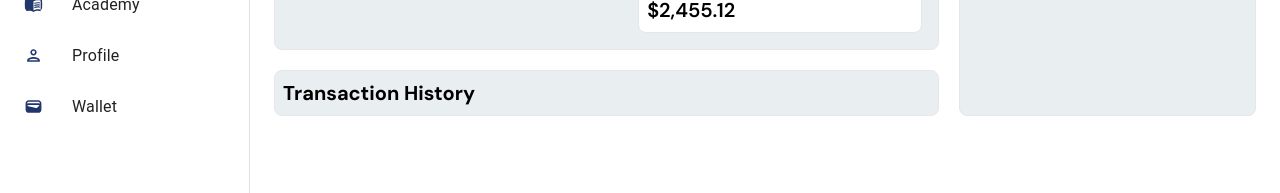
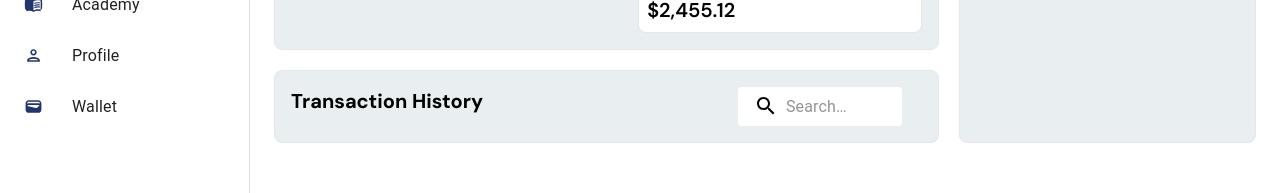
Before and after one commit to diptomahin/nextrade, a Next.js app: page /dashboard/wallet in a window 1280 px wide. Shown: the part 315-508 px from the top of the page. Built offline with nearby package versions, Linux system fonts and the light colour scheme; no server answers; sample sign-in values are in the browser's storage.

Commit message:
added search field

```diff
--- a/app/dashboard/wallet/page.jsx
+++ b/app/dashboard/wallet/page.jsx
@@ -1,7 +1,9 @@
 "use client"
 
-import Button from "@/components/library/Button/Button";
-import Container from "@/components/library/Container";
+import * as React from 'react';
+import { styled, alpha } from '@mui/material/styles';
+import InputBase from '@mui/material/InputBase';
+import SearchIcon from '@mui/icons-material/Search';
 import BorderColorIcon from '@mui/icons-material/BorderColor';
 import AddIcon from '@mui/icons-material/Add';
 import VisibilityOffOutlinedIcon from '@mui/icons-material/VisibilityOffOutlined';
@@ -10,7 +12,49 @@ import FileDownloadOutlinedIcon from '@mui/icons-material/FileDownloadOutlined';
 import CardTravelOutlinedIcon from '@mui/icons-material/CardTravelOutlined';
 import FileUploadOutlinedIcon from '@mui/icons-material/FileUploadOutlined';
 import AvTimerOutlinedIcon from '@mui/icons-material/AvTimerOutlined';
+import Container from '@/components/library/Container';
+import Button from '@/components/library/Button/Button';
 
+const Search = styled('div')(({ theme }) => ({
+    position: 'relative',
+    borderRadius: theme.shape.borderRadius,
+    backgroundColor: theme.palette.common.white,
+    '&:hover': {
+        backgroundColor: alpha(theme.palette.common.white, 0.25),
+    },
+    marginLeft: 0,
+    width: '100%',
+    [theme.breakpoints.up('sm')]: {
+        marginLeft: theme.spacing(1),
+        width: 'auto',
+    },
+}));
+
+const SearchIconWrapper = styled('div')(({ theme }) => ({
+    padding: theme.spacing(0, 2),
+    height: '100%',
+    position: 'absolute',
+    pointerEvents: 'none',
+    display: 'flex',
+    alignItems: 'center',
+    justifyContent: 'center',
+}));
+
+const StyledInputBase = styled(InputBase)(({ theme }) => ({
+    color: 'inherit',
+    width: '100%',
+    '& .MuiInputBase-input': {
+        padding: theme.spacing(1, 1, 1, 0),
+        paddingLeft: `calc(1em + ${theme.spacing(4)})`,
+        transition: theme.transitions.create('width'),
+        [theme.breakpoints.up('sm')]: {
+            width: '12ch',
+            '&:focus': {
+                width: '20ch',
+            },
+        },
+    },
+}));
 
 const Wallet = () => {
     return (
@@ -29,23 +73,37 @@ const Wallet = () => {
                     </div>
                     <div className="flex justify-between mt-10">
                         <div>
-                            <p className="text-sm pb-2"><CardTravelOutlinedIcon className=" text-gray-500"/> Wallet Balance</p>
+                            <p className="text-sm pb-2"><CardTravelOutlinedIcon className=" text-gray-500" /> Wallet Balance</p>
                             <div className="flex gap-5 justify-center">
                                 <h1 className='text-3xl font-bold'>$30,455.00</h1>
                                 <Button className="button-sm">Edit <VisibilityOffOutlinedIcon className=" text-gryPbg-grayPrimary" /></Button>
                             </div>
                         </div>
                         <div className="bg-white border rounded-lg p-2">
-                            <h6><AddCardOutlinedIcon className=" text-gray-500"/> Total Deposited <span className="text-xl font-semibold ml-5"><FileDownloadOutlinedIcon className=" text-green-600" /> $32,455.12</span></h6>
+                            <h6><AddCardOutlinedIcon className=" text-gray-500" /> Total Deposited <span className="text-xl font-semibold ml-5"><FileDownloadOutlinedIcon className=" text-green-600" /> $32,455.12</span></h6>
 
-                            <h6><AvTimerOutlinedIcon className=" text-gray-500"/> Total Withdrawals <span className="text-xl font-semibold ml-5"><FileUploadOutlinedIcon className=" text-red-600" /> $2,455.12</span></h6>
+                            <h6><AvTimerOutlinedIcon className=" text-gray-500" /> Total Withdrawals <span className="text-xl font-semibold ml-5"><FileUploadOutlinedIcon className=" text-red-600" /> $2,455.12</span></h6>
                         </div>
                     </div>
                 </div>
 
                 {/* Transaction History */}
-                <div className="border p-2 bg-grayPrimary rounded-lg">
-                    <h1 className='text-xl font-bold'>Transaction History</h1>
+                <div className="border p-4 bg-grayPrimary rounded-lg">
+                    <div className="flex justify-between">
+                        <div>
+                            <h1 className='text-xl font-bold'>Transaction History</h1>
+                        </div>
+                        <div>
+                            <Search className='mr-5'>
+                                <SearchIconWrapper>
+                                    <SearchIcon />
+                                </SearchIconWrapper>
+                                <StyledInputBase
+                                    placeholder="Search…"
+                                    inputProps={{ 'aria-label': 'search' }}/>
+                            </Search>
+                        </div>
+                    </div>
                 </div>
             </div>
 
```
Also changed, not shown: 1 other file (tests, documents, lock files or other folders).
